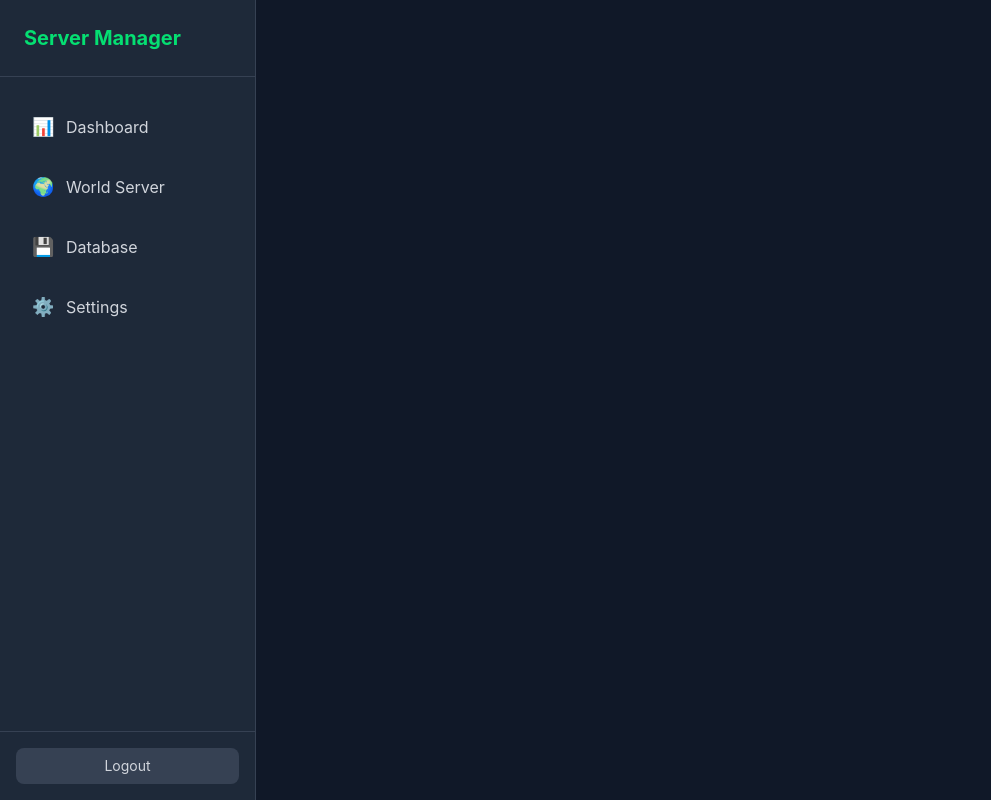
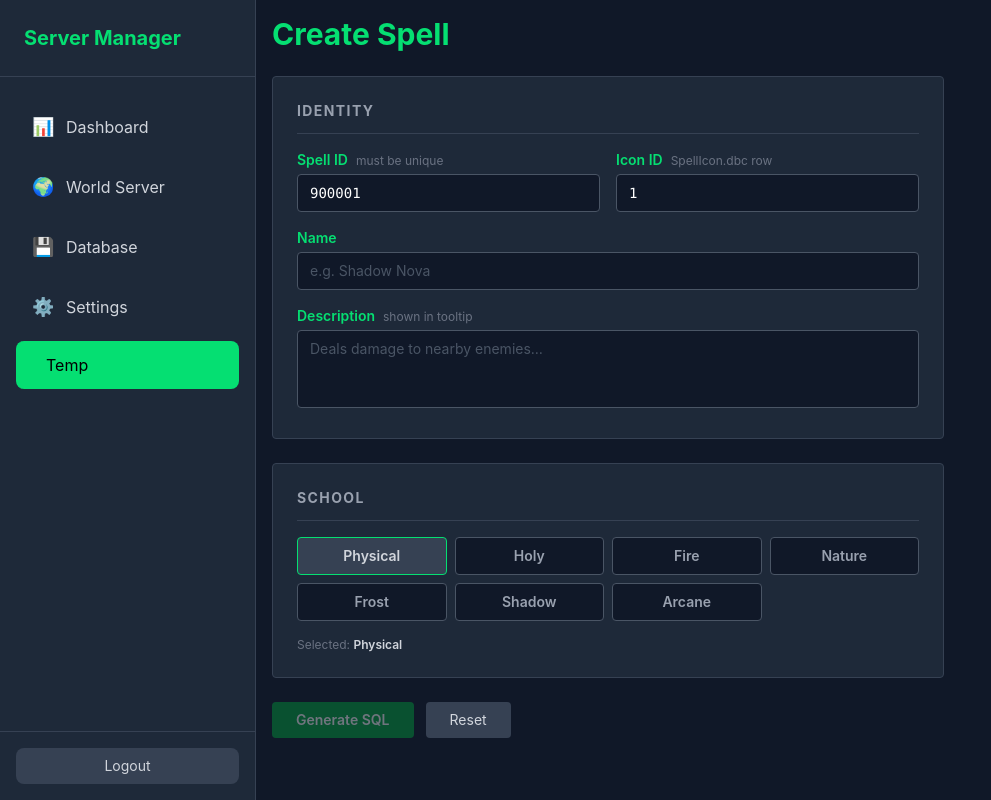
Before and after one commit to ArfySaysHi/acman, a React (Vite) app: page /temppage in a window 1280 px wide. Before the commit this address had no page. Shown: the whole page, without its empty margins (0-991 px from the left). Built offline with nearby package versions, Linux system fonts and the light colour scheme.

Commit message:
basic createspell form established, need to read up on the constraints for spell creation to ensure the rust bit will function properly

```diff
--- a/src/App.tsx
+++ b/src/App.tsx
@@ -9,6 +9,7 @@ import Database from "./pages/Database";
 import DatabaseTable from "./pages/DatabaseTable";
 import Settings from "./pages/Settings";
 import useStream from "./hooks/useStream";
+import CreateSpell from "./pages/create/CreateSpell";
 
 function App() {
   const worldserverSocket = useStream({
@@ -46,6 +47,7 @@ function App() {
               <Route path="/database" element={<Database />} />
               <Route path="/database/:tableName" element={<DatabaseTable />} />
               <Route path="/settings" element={<Settings />} />
+              <Route path="/temppage" element={<CreateSpell />} />
             </Routes>
           </div>
         </main>
--- a/src/components/layout/Sidebar.tsx
+++ b/src/components/layout/Sidebar.tsx
@@ -8,6 +8,7 @@ export default function Sidebar() {
     { label: "World Server", icon: "🌍", path: "/worldserver" },
     { label: "Database", icon: "💾", path: "/database" },
     { label: "Settings", icon: "⚙️", path: "/settings" },
+    { label: "Temp", icon: " ", path: "/temppage" },
   ];
 
   const isActive = (path: string) => location.pathname === path;
--- /dev/null
+++ b/src/pages/create/CreateSpell.tsx
@@ -0,0 +1,188 @@
+import { JSX, useState } from "react";
+
+export interface SpellFormData {
+  id: number;
+  name: string;
+  description: string;
+  icon_id: number;
+  school: SpellSchool;
+}
+
+export type SpellSchool =
+  | "Physical"
+  | "Holy"
+  | "Fire"
+  | "Nature"
+  | "Frost"
+  | "Shadow"
+  | "Arcane";
+
+const SPELL_SCHOOLS: { value: SpellSchool; color: string }[] = [
+  { value: "Physical", color: "text-gray-300" },
+  { value: "Holy", color: "text-yellow-300" },
+  { value: "Fire", color: "text-orange-400" },
+  { value: "Nature", color: "text-green-400" },
+  { value: "Frost", color: "text-sky-300" },
+  { value: "Shadow", color: "text-purple-400" },
+  { value: "Arcane", color: "text-pink-400" },
+];
+
+const DEFAULT_FORM: SpellFormData = {
+  id: 900001,
+  name: "",
+  description: "",
+  icon_id: 1,
+  school: "Physical",
+};
+
+interface FieldProps {
+  label: string;
+  hint?: string;
+  children: React.ReactNode;
+}
+
+function Field({ label, hint, children }: FieldProps) {
+  return (
+    <div className="space-y-1">
+      <div className="flex items-baseline gap-2">
+        <label className="text-sm font-semibold text-green-400">{label}</label>
+        {hint && <span className="text-xs text-gray-500">{hint}</span>}
+      </div>
+      {children}
+    </div>
+  );
+}
+
+export default function CreateSpell(): JSX.Element {
+  const [form, setForm] = useState<SpellFormData>(DEFAULT_FORM);
+  const [status, setStatus] = useState<"idle" | "success" | "error">("idle");
+  const [message, setMessage] = useState("");
+
+  const set = <K extends keyof SpellFormData>(
+    key: K,
+    value: SpellFormData[K],
+  ) => setForm((prev) => ({ ...prev, [key]: value }));
+
+  const handleGenerate = async () => {
+    // wire up: await invoke("generate_spell_sql", { spell: form });
+    setStatus("success");
+    setMessage(`SQL generated for spell ${form.id} — "${form.name}"`);
+  };
+
+  const handleReset = () => {
+    setForm(DEFAULT_FORM);
+    setStatus("idle");
+    setMessage("");
+  };
+
+  const selectedSchool = SPELL_SCHOOLS.find((s) => s.value === form.school)!;
+
+  return (
+    <div>
+      <h2 className="text-3xl font-bold mb-6 text-green-400">Create Spell</h2>
+
+      <div className="max-w-2xl space-y-6">
+        {status === "success" && (
+          <div className="bg-green-900 bg-opacity-30 border border-green-700 text-green-400 text-sm px-4 py-3 rounded">
+            {message}
+          </div>
+        )}
+        {status === "error" && (
+          <div className="bg-red-900 bg-opacity-30 border border-red-700 text-red-400 text-sm px-4 py-3 rounded">
+            {message}
+          </div>
+        )}
+
+        <div className="bg-gray-800 border border-gray-700 rounded p-6 space-y-4">
+          <h3 className="text-sm font-bold text-gray-400 uppercase tracking-widest border-b border-gray-700 pb-3">
+            Identity
+          </h3>
+
+          <div className="grid grid-cols-2 gap-4">
+            <Field label="Spell ID" hint="must be unique">
+              <input
+                type="number"
+                value={form.id}
+                onChange={(e) => set("id", Number(e.target.value))}
+                className="w-full bg-gray-900 border border-gray-600 hover:border-gray-500 focus:border-green-400 rounded px-3 py-2 text-white text-sm outline-none transition-colors font-mono"
+              />
+            </Field>
+
+            <Field label="Icon ID" hint="SpellIcon.dbc row">
+              <input
+                type="number"
+                value={form.icon_id}
+                onChange={(e) => set("icon_id", Number(e.target.value))}
+                className="w-full bg-gray-900 border border-gray-600 hover:border-gray-500 focus:border-green-400 rounded px-3 py-2 text-white text-sm outline-none transition-colors font-mono"
+              />
+            </Field>
+          </div>
+
+          <Field label="Name">
+            <input
+              type="text"
+              value={form.name}
+              onChange={(e) => set("name", e.target.value)}
+              placeholder="e.g. Shadow Nova"
+              className="w-full bg-gray-900 border border-gray-600 hover:border-gray-500 focus:border-green-400 rounded px-3 py-2 text-white text-sm outline-none transition-colors placeholder-gray-600"
+            />
+          </Field>
+
+          <Field label="Description" hint="shown in tooltip">
+            <textarea
+              value={form.description}
+              onChange={(e) => set("description", e.target.value)}
+              placeholder="Deals damage to nearby enemies…"
+              rows={3}
+              className="w-full bg-gray-900 border border-gray-600 hover:border-gray-500 focus:border-green-400 rounded px-3 py-2 text-white text-sm outline-none transition-colors resize-none placeholder-gray-600"
+            />
+          </Field>
+        </div>
+
+        <div className="bg-gray-800 border border-gray-700 rounded p-6 space-y-4">
+          <h3 className="text-sm font-bold text-gray-400 uppercase tracking-widest border-b border-gray-700 pb-3">
+            School
+          </h3>
+          <div className="grid grid-cols-4 gap-2">
+            {SPELL_SCHOOLS.map(({ value, color }) => (
+              <button
+                key={value}
+                onClick={() => set("school", value)}
+                className={`px-3 py-2 rounded border text-sm font-semibold transition-colors cursor-pointer
+                  ${
+                    form.school === value
+                      ? `bg-gray-700 border-green-400 ${color}`
+                      : "bg-gray-900 border-gray-600 text-gray-400 hover:border-gray-500 hover:text-gray-300"
+                  }`}
+              >
+                {value}
+              </button>
+            ))}
+          </div>
+          <p className="text-xs text-gray-500">
+            Selected:{" "}
+            <span className={`font-semibold ${selectedSchool.color}`}>
+              {form.school}
+            </span>
+          </p>
+        </div>
+
+        <div className="flex gap-3">
+          <button
+            onClick={handleGenerate}
+            disabled={!form.name.trim()}
+            className="px-6 py-2 bg-green-600 hover:bg-green-700 disabled:opacity-40 disabled:cursor-not-allowed text-white text-sm font-semibold rounded transition-colors cursor-pointer"
+          >
+            Generate SQL
+          </button>
+          <button
+            onClick={handleReset}
+            className="px-6 py-2 bg-gray-700 hover:bg-gray-600 text-gray-300 text-sm rounded transition-colors cursor-pointer"
+          >
+            Reset
+          </button>
+        </div>
+      </div>
+    </div>
+  );
+}
```
